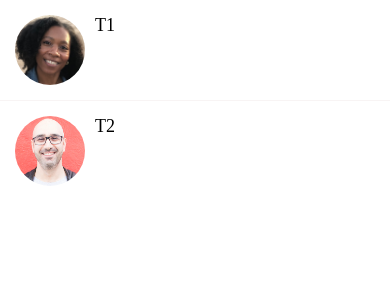
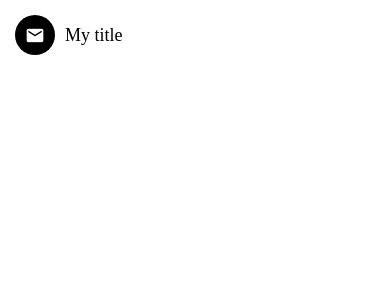
Before and after one commit to tartope/reactNativePracticeDoneWithIt, a React Native app: screen / in a window 390 px wide. Shown: the top 300 px of the page. Built offline with nearby package versions, Linux system fonts and the light colour scheme.

Commit message:
Build Icon component for Account screen

```diff
--- a/App.js
+++ b/App.js
@@ -7,6 +7,9 @@ import ViewImageScreen from "./app/screens/ViewImageScreen";
 import ListingDetailsScreen from "./app/screens/ListingDetailsScreen";
 import MessagesScreen from './app/screens/MessagesScreen';
 import Card from './app/components/Card';
+import Screen from './app/components/Screen';
+import Icon from './app/components/Icon';
+import ListItem from './app/components/ListItem';
 
 export default function App() {
 
@@ -14,7 +17,15 @@ export default function App() {
     // <WelcomeScreen />
     // <ViewImageScreen />
     // <ListingDetailsScreen />
-    <MessagesScreen />
+    //<MessagesScreen />
+    <Screen>
+      <ListItem
+        title='My title'
+
+        ImageComponent={<Icon name='email' />}
+      />
+    </Screen>
+
     // <View style={{
     //   backgroundColor: '#f8f4f4',
     //   padding: 20,
--- /dev/null
+++ b/app/components/Icon.js
@@ -0,0 +1,26 @@
+import React from 'react';
+import { View } from 'react-native';
+import { MaterialCommunityIcons } from '@expo/vector-icons';
+
+function Icon({
+    name,
+    size = 40,
+    backgroundColor = '#000',
+    iconColor = '#fff'
+}) {
+    return (
+        <View style={{
+            width: size,
+            height: size,
+            borderRadius: size / 2,
+            backgroundColor: backgroundColor,  //or just 'backgroundColor' on this line b/c the name is similar to the prop being passed.
+            justifyContent: 'center',
+            alignItems: 'center'
+        }}>
+            {/* 'size' makes the icon half the size of its circle */}
+            <MaterialCommunityIcons name={name} color={iconColor} size={size * 0.5}/>
+        </View>
+    );
+}
+
+export default Icon;
--- a/app/components/ListItem.js
+++ b/app/components/ListItem.js
@@ -6,15 +6,18 @@ import Swipeable from 'react-native-gesture-handler/Swipeable';
 
 import colors from '../config/colors';
 
-function ListItem({image, title, subTitle, onPress, renderRightActions }) {
+function ListItem({image, title, subTitle, ImageComponent, onPress, renderRightActions }) {
     return (
         <Swipeable renderRightActions={renderRightActions}>
             <TouchableHighlight underlayColor={colors.light} onPress={onPress}>
                 <View style={styles.container}>
-                    <Image style={styles.image} source={image} />
-                    <View>
+                    {ImageComponent}
+                    {/* conditional statement to remove the empty space if there's no image */}
+                    {image && <Image style={styles.image} source={image} />}
+                    <View style={styles.detailsContainer}>
                         <AppText style={styles.title}>{title}</AppText>
-                        <AppText style={styles.subTitle}>{subTitle}</AppText>
+                        {/* conditionally renders subTitle */}
+                        {subTitle && <AppText style={styles.subTitle}>{subTitle}</AppText>}
                     </View>
                 </View>
             </TouchableHighlight>
@@ -27,11 +30,14 @@ const styles = StyleSheet.create({
         flexDirection: 'row',
         padding: 15
     },
+    detailsContainer:{
+        marginLeft: 10,
+        justifyContent: 'center'
+    },
     image: {
         width: 70,
         height: 70,
-        borderRadius: 35,
-        marginRight: 10
+        borderRadius: 35
     },
     subTitle: {
         color: colors.medium
--- a/app/components/Screen.js
+++ b/app/components/Screen.js
@@ -14,7 +14,8 @@ function Screen({ children }) {
 
 const styles = StyleSheet.create({
     screen: {
-        paddingTop: Constants.statusBarHeight
+        paddingTop: Constants.statusBarHeight,
+        flex: 1
     }
 })
 
--- a/app/screens/MessagesScreen.js
+++ b/app/screens/MessagesScreen.js
@@ -25,6 +25,7 @@ const initialMessages = [
 
 function MessagesScreen(props) {
     const [messages, setMessages] = useState(initialMessages);
+    const [refreshing, setRefreshing] = useState(false);
 
     const handleDelete = message => {
         //Delete the message from  messages array
@@ -49,6 +50,17 @@ function MessagesScreen(props) {
                 />
             )}
             ItemSeparatorComponent={ListItemSeparator}
+            refreshing={refreshing}
+            onRefresh={()=>{
+                setMessages([
+                    {
+                        id: 2,
+                        title: 'T2',
+                        description: 'D2',
+                        image: require('../assets/mosh.jpg')
+                    }
+                ])
+            }}
             />
 
         </Screen>
```
